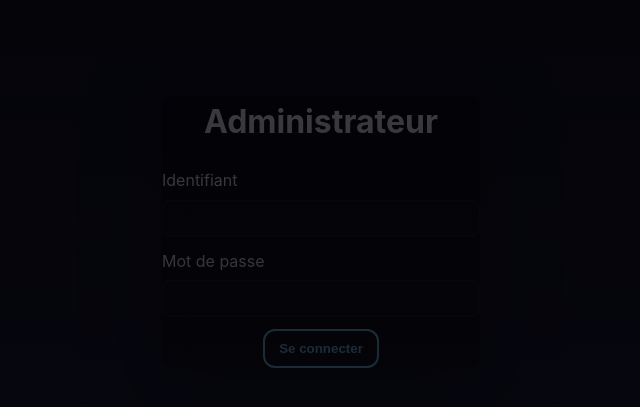
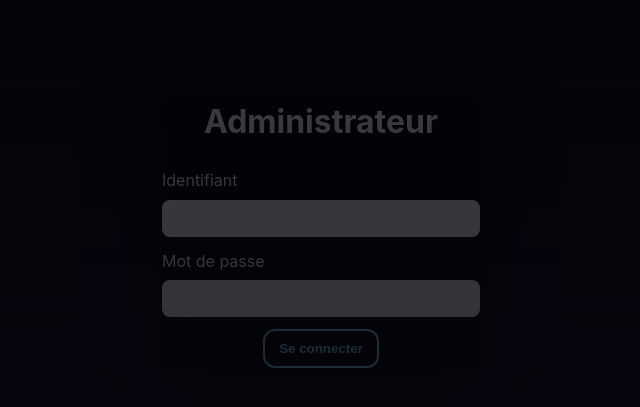
Before and after one commit to Achaumereuil/techsolutions, a PHP site: page /admin-login.php in a window 1280 px wide. Shown: the part 168-575 px from the top of the page, without its empty margins (319-959 px from the left). Run offline with PHP 8.4, Linux system fonts and the light colour scheme.

Commit message:
sauvegarde

```diff
--- a/BDD/techsolutions.sql
+++ b/BDD/techsolutions.sql
@@ -89,7 +89,7 @@
 
 LOCK TABLES `pcs` WRITE;
 /*!40000 ALTER TABLE `pcs` DISABLE KEYS */;
-INSERT INTO `pcs` VALUES (1,'Développeur logiciel\r\n','https://i.ytimg.com/vi/SSIXFufMaVg/maxresdefault.jpg',779.00),(2,'Gestion Infrastructures, systèmes et réseaux\r\n','https://i.ytimg.com/vi/SSIXFufMaVg/maxresdefault.jpg',779.00),(3,'PC design UX/UI\r\n','https://i.ytimg.com/vi/SSIXFufMaVg/maxresdefault.jpg',779.00),(4,'Marketing et Vente','https://i.ytimg.com/vi/SSIXFufMaVg/maxresdefault.jpg',779.00),(5,'Support client','https://i.ytimg.com/vi/SSIXFufMaVg/maxresdefault.jpg',779.00),(6,'Ressources humaines et administration','https://i.ytimg.com/vi/SSIXFufMaVg/maxresdefault.jpg',779.00),(7,'Direction','https://i.ytimg.com/vi/SSIXFufMaVg/maxresdefault.jpg',779.00);
+INSERT INTO `pcs` VALUES (1,'Développeur logiciel\r\n','https://i.ytimg.com/vi/SSIXFufMaVg/maxresdefault.jpg',3512.83),(2,'Gestion Infrastructures, systèmes et réseaux\r\n','https://i.ytimg.com/vi/SSIXFufMaVg/maxresdefault.jpg',779.00),(3,'PC design UX/UI\r\n','https://i.ytimg.com/vi/SSIXFufMaVg/maxresdefault.jpg',779.00),(4,'Marketing et Vente','https://i.ytimg.com/vi/SSIXFufMaVg/maxresdefault.jpg',779.00),(5,'Support client','https://i.ytimg.com/vi/SSIXFufMaVg/maxresdefault.jpg',779.00),(6,'Ressources humaines et administration','https://i.ytimg.com/vi/SSIXFufMaVg/maxresdefault.jpg',779.00),(7,'Direction','https://i.ytimg.com/vi/SSIXFufMaVg/maxresdefault.jpg',779.00);
 /*!40000 ALTER TABLE `pcs` ENABLE KEYS */;
 UNLOCK TABLES;
 /*!40103 SET TIME_ZONE=@OLD_TIME_ZONE */;
@@ -102,4 +102,4 @@
 /*!40101 SET COLLATION_CONNECTION=@OLD_COLLATION_CONNECTION */;
 /*!40111 SET SQL_NOTES=@OLD_SQL_NOTES */;
 
--- Dump completed on 2025-12-12 11:21:01
+-- Dump completed on 2025-12-12 11:50:47
--- a/styles.css
+++ b/styles.css
@@ -118,6 +118,10 @@
 .auth-card{width:100%;max-width:320px;padding:24px}
 .center-title{text-align:center;margin-top:0}
 .error-text{color:#ff2fb6;text-align:center}
+.auth-page input {
+    background: white;
+    color: black;
+}
 .form-column input,.form-column textarea{width:100%;margin-top:6px}
 .site-header::before{
 
```
